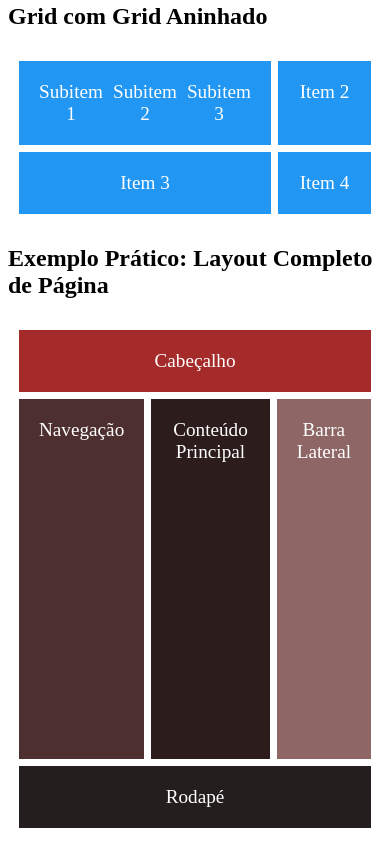
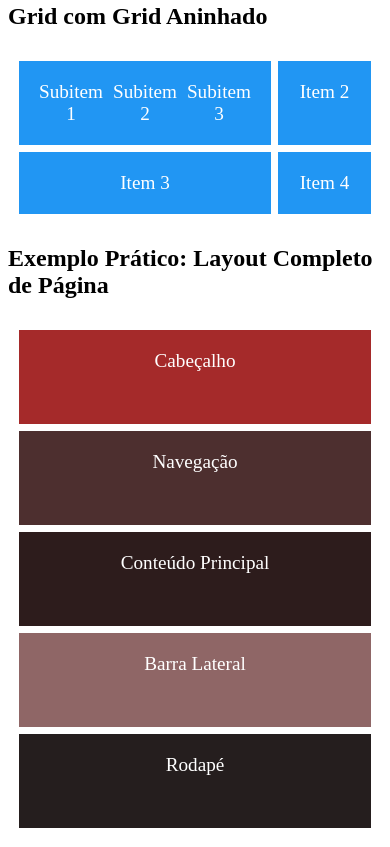
Before and after one commit to tech-well/pratica_css_grid, a plain HTML site: page grid/index.html in a window 390 px wide. Shown: the part 1575-2422 px from the top of the page. Drawn offline with Linux system fonts and the light colour scheme.

Commit message:
trabalhando responsividade usando o grid

```diff
--- a/grid/styles.css
+++ b/grid/styles.css
@@ -121,3 +121,17 @@ grid-template-rows: auto
   grid-area: footer;
   background-color: rgb(37, 30, 30);
 }
+
+@media(max-width: 700px){
+  .layout-pagina{
+    grid-template-areas:
+    'header'
+    'nav'
+    'main'
+    'aside'
+    'footer'
+    ;
+    grid-template-columns: 1fr;
+    grid-template-rows: auto;
+  }
+}
```
